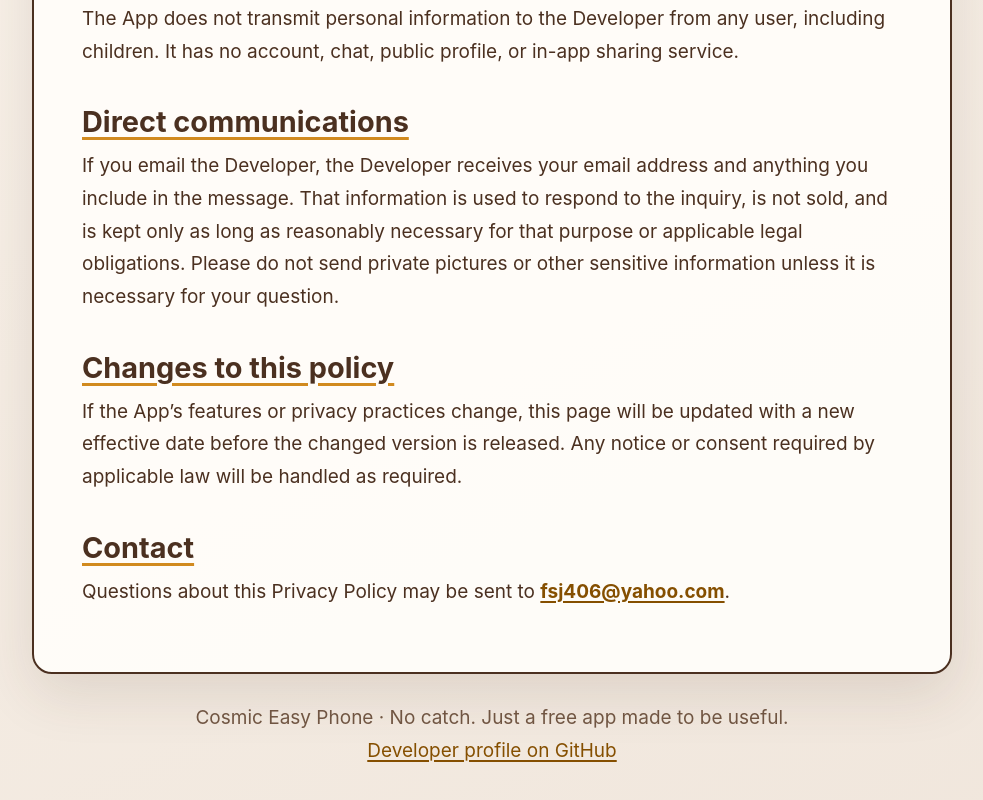
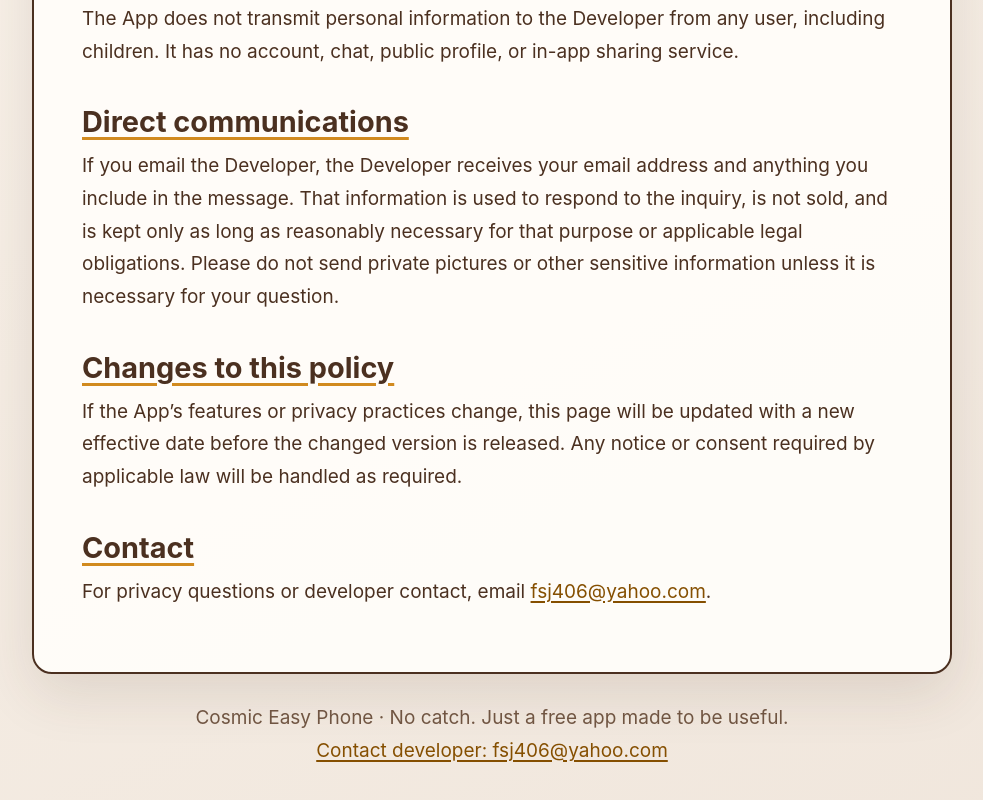
Before and after one commit to frogdadday/cosmic-easy-phone-privacy, a plain HTML site: page index.html in a window 1280 px wide. Shown: the part 3572-4372 px from the top of the page, without its empty margins (148-1131 px from the left). Drawn offline with Linux system fonts and the light colour scheme.

Commit message:
Standardize developer and privacy contact as fsj406@yahoo.com

```diff
--- a/index.html
+++ b/index.html
@@ -128,12 +128,12 @@
       <p>If the App’s features or privacy practices change, this page will be updated with a new effective date before the changed version is released. Any notice or consent required by applicable law will be handled as required.</p>
 
       <h2 id="contact">Contact</h2>
-      <p>Questions about this Privacy Policy may be sent to <strong><a href="mailto:fsj406@yahoo.com">fsj406@yahoo.com</a></strong>.</p>
+      <p>For privacy questions or developer contact, email <a href="mailto:fsj406@yahoo.com">fsj406@yahoo.com</a>.</p>
     </article>
 
     <footer>
       Cosmic Easy Phone · No catch. Just a free app made to be useful.<br>
-      <a href="https://github.com/frogdadday">Developer profile on GitHub</a>
+      <a href="mailto:fsj406@yahoo.com">Contact developer: fsj406@yahoo.com</a>
     </footer>
   </main>
 </body>
```
